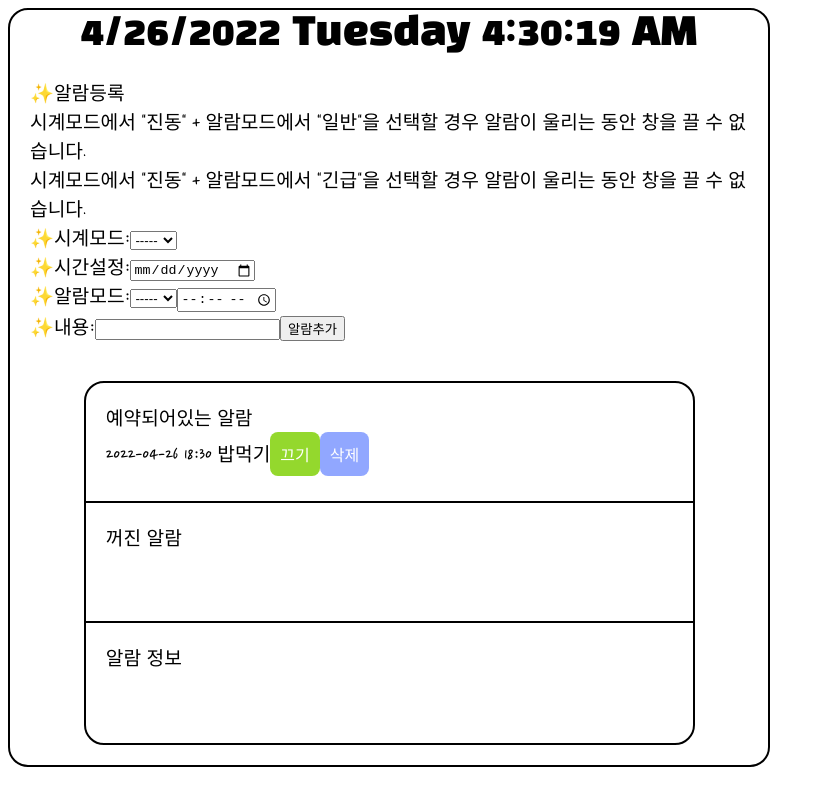
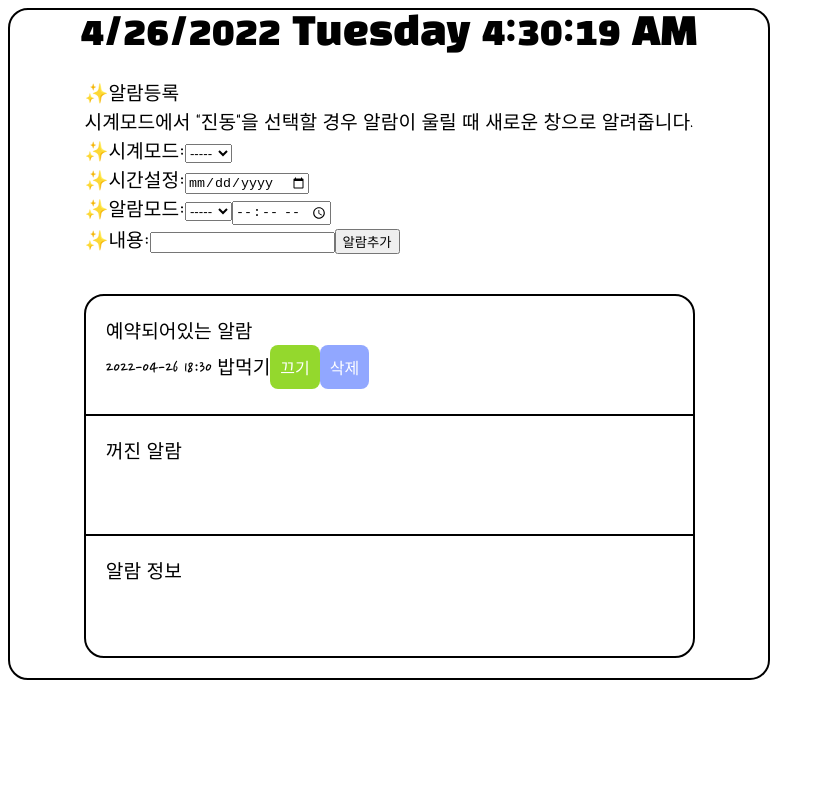
Before and after one commit to rami0617/alram, a React (Create React App) app: page / in a window 1280 px wide. Shown: the whole page, without its empty margins (0-825 px from the left). Built offline with nearby package versions, Linux system fonts and the light colour scheme.

Commit message:
feat: Close modal

```diff
--- a/src/app/App.js
+++ b/src/app/App.js
@@ -5,15 +5,13 @@ import Alram  from "../components/Alram";
 import List from "../components/List";
 
 function App() {
-  const [showModal, setShowModal] = useState(false);
 
   return (
     <div className="App">
       <Routes>
-        <Route path="/" element={<Alram onShowModal={setShowModal} />} />
+        <Route path="/" element={<Alram />} />
         <Route path="*" element={<Navigate to="/" replace />} />
       </Routes>
-      {showModal && <List onShowModal={setShowModal} />}
     </div>
   );
 }
--- a/src/components/Alram.js
+++ b/src/components/Alram.js
@@ -2,19 +2,20 @@ import React, { useEffect, useState } from "react";
 import { useDispatch, useSelector } from "react-redux";
 import styled from "styled-components";
 import { format } from "date-fns";
-import PropTypes from "prop-types";
 
+import List from "./List";
 import Form from "../components/Form";
 import { alramOff, alramOn, alramDelete } from "../features/alramDataSlice";
 import Button from "../components/common/Button";
 import { nowDays } from "../utils/utils";
 
-export default function Alram({ onShowModal }) {
+export default function Alram() {
   const dispatch = useDispatch();
   const state = useSelector((state) => state.alramData);
   const [nowTime, setNowTime] = useState(new Date());
-  const weekOfday = format(new Date(), 'EEEE');
+  const weekOfday = format(new Date(), "EEEE");
   const now = nowDays();
+  const [showModal, setShowModal] = useState(false);
 
   useEffect(() => {
     setInterval(() => {
@@ -29,12 +30,6 @@ export default function Alram({ onShowModal }) {
     };
   });
 
-  for (let i = 0; i < alramList.length; i++) {
-    if (alramList[i].id === now && alramList[i].clockMode === "vibration") {
-      onShowModal(true);
-    }
-  }
-
   return (
     <Main>
       <div className="nowtime">
@@ -47,12 +42,7 @@ export default function Alram({ onShowModal }) {
       <div className="addAlram">
         <div>✨알람등록</div>
         <div>
-          시계모드에서 "진동" + 알람모드에서 "일반"을 선택할 경우 알람이 울리는
-          동안 창을 끌 수 없습니다.
-        </div>
-        <div>
-          시계모드에서 "진동" + 알람모드에서 "긴급"을 선택할 경우 알람이 울리는
-          동안 창을 끌 수 없습니다.
+          시계모드에서 "진동"을 선택할 경우 알람이 울릴 때 새로운 창으로 알려줍니다.
         </div>
         <Form />
       </div>
@@ -101,11 +91,12 @@ export default function Alram({ onShowModal }) {
           {alramList.map((list) => (
             <li key={list.id}>
               <span>
-                {list.id === now && (
+                {list.id === now && list.alramOn === "on" && (
                   <div>
                     {list.time}
                     {"  "}
                     {list.description}
+                    {list.clockMode === "vibration" && <List onShowModal={setShowModal} />}
                   </div>
                 )}
               </span>
@@ -116,10 +107,6 @@ export default function Alram({ onShowModal }) {
     </Main>
   );
 }
-
-Alram.propTypes = {
-  onShowModal: PropTypes.func.isRequired,
-};
 
 const Main = styled.div`
   display: grid;
@@ -158,17 +145,20 @@ const Main = styled.div`
       padding: 20px;
       border-bottom: 2px solid;
       list-style: none;
+      overflow-y: auto;
     }
 
     .turnoffAlram {
       padding: 20px;
       border-bottom: 2px solid;
       list-style: none;
+      overflow-y: auto;
     }
 
     .messageInfo {
       padding: 20px;
       list-style: none;
+      overflow-y: auto;
     }
   }
 `;
--- a/src/components/List.js
+++ b/src/components/List.js
@@ -1,17 +1,20 @@
 import React from "react";
-import { useSelector } from "react-redux";
+import { useDispatch, useSelector } from "react-redux";
 import styled from "styled-components";
 import PropTypes from "prop-types";
 
 import ListModal from "./ListModal";
 import { nowDays } from "../utils/utils";
+import { alramOff } from "../features/alramDataSlice";
 
 export default function List({ onShowModal }) {
   const state = useSelector((state) => state.alramData);
   const now = nowDays();
+  const dispatch = useDispatch();
 
   const handleModal = () => {
     onShowModal(false);
+    dispatch(alramOff(now));
   };
 
   const alramList = state.allIds.map((id) => {
@@ -28,12 +31,12 @@ export default function List({ onShowModal }) {
           <div className="modalBox">
             <div className="head">
             <button onClick={handleModal}>X</button>
-             </div>
+            </div>
             <div className="alramMessage">
               <div>⏰1분 후에 창을 닫을 수 있습니다.</div>
               {alramList.map((list) => (
                 list.id === now  &&
-               <div key={list.id}> {list.time} {list.description}할 시간입니다</div>
+              <div key={list.id}> {list.time} {list.description}할 시간입니다</div>
               ))}
             </div>
           </div>
```
Also changed, not shown: src/components/common/Button.js (+5 -5 lines), .babelrc, src/data/alramData.json (indentation only).
